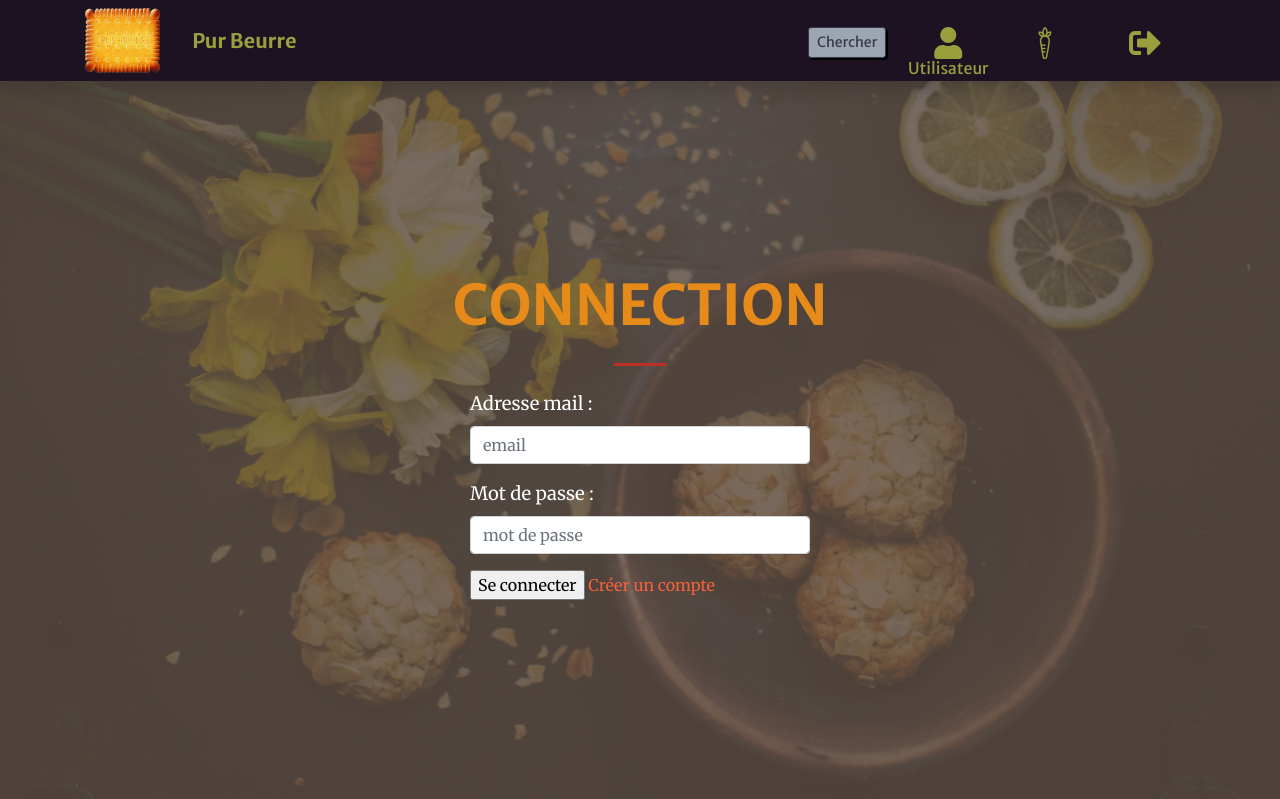
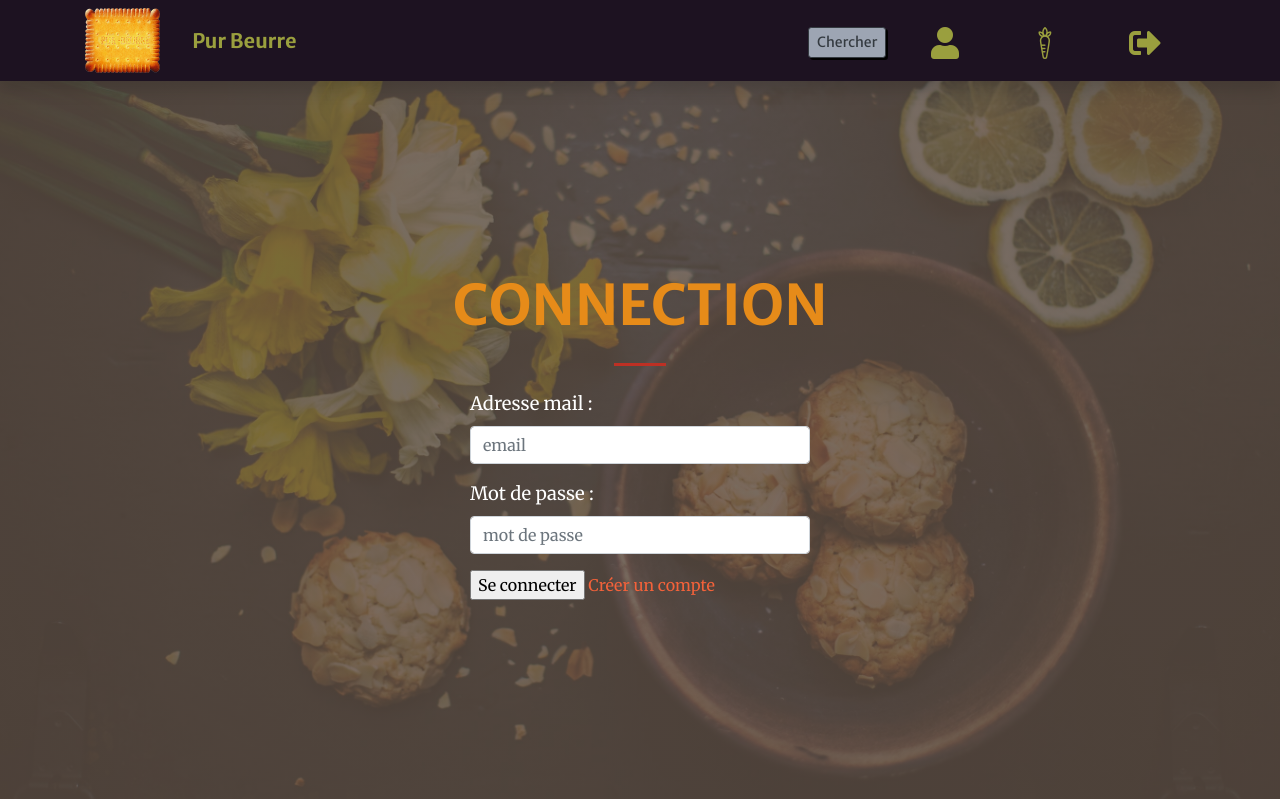
Before and after one commit to pythonmentor/sebastienz-p8, a Django app: page /accounts/ in a window 1280 px wide. Shown: the top 799 px of the page. Run offline with Django 3.2, Linux system fonts and the light colour scheme; some libraries are stand-ins or nearby versions; some web fonts are replaced.

Commit message:
review base.html template and add javascript file link.

```diff
--- a/store/templates/store/base.html
+++ b/store/templates/store/base.html
@@ -44,13 +44,14 @@
           <li class="btn">
             <a class="btn btn-dark text-dark btn-sm" href="/">Chercher</a>
           </li>
-          <li class="btn">
-            <a class="fas fa-user fa-2x mb-3 text-capitalize" href="/accounts/myaccount/" title="Mon compte"><br><h6>utilisateur{{ logged_customer.pseudo }}</h6></a>
+          <li class="btn" id="myaccount">
+            <a class="fas fa-user fa-2x mb-3 text-capitalize" href="/accounts/myaccount/" title="Mon compte"><br>
+                <p>{% if user.is_authenticated %}{{ user.username }}{% endif %}</p></a>
           </li>
-          <li class="btn">
+          <li class="btn" id="myproducts">
             <a class="icon-Carotte fa-2x mb-3" href="/account/my-products/" title="Mes aliments"></a>
           </li>
-          <li class="btn">
+          <li class="btn" id="logout">
             <a class="fas fa-sign-out-alt fa-2x mb-3" href="/accounts/logout/" title="Me déconnecter"></a>
           </li>
         </ul>
@@ -59,7 +60,7 @@
   </nav>
 
   <!-- Masthead -->
-  <header class="masthead">
+  <header class="masthead ">
     <div class="container h-100">
       <div class="row h-100 align-items-center justify-content-center text-center">
         <div class="col-lg-12 align-self-middle">
@@ -82,7 +83,7 @@
 
   <!-- Footer -->
   <footer class="bg-dark py-3">
-    <div class="container col-lg-12">
+    <div class="container col-md-12">
         <div class="row">
           <div class="small text-muted text-center col-12 col-md-6 "><a href="#">Mentions Légales</a>
           </div>
@@ -103,6 +104,9 @@
   <!-- Custom scripts for this template -->
   <script src="{% static 'store/js/creative.js' %}"></script>
 
+  <!-- Custom scripts for accounts app -->
+  <script src="{% static 'accounts/js/accounts.js' %}"></script>
+
 </body>
 
 </html>
```
